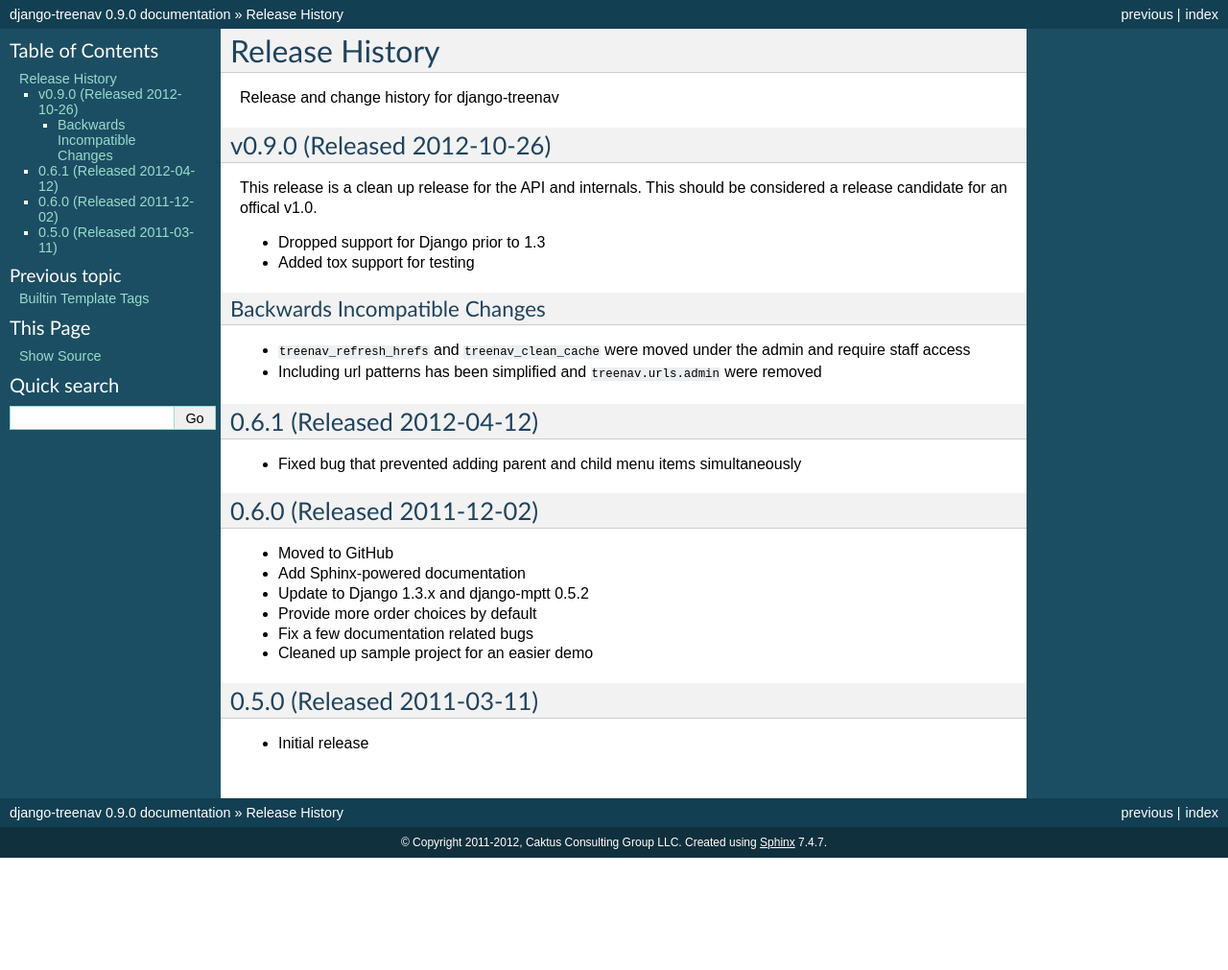
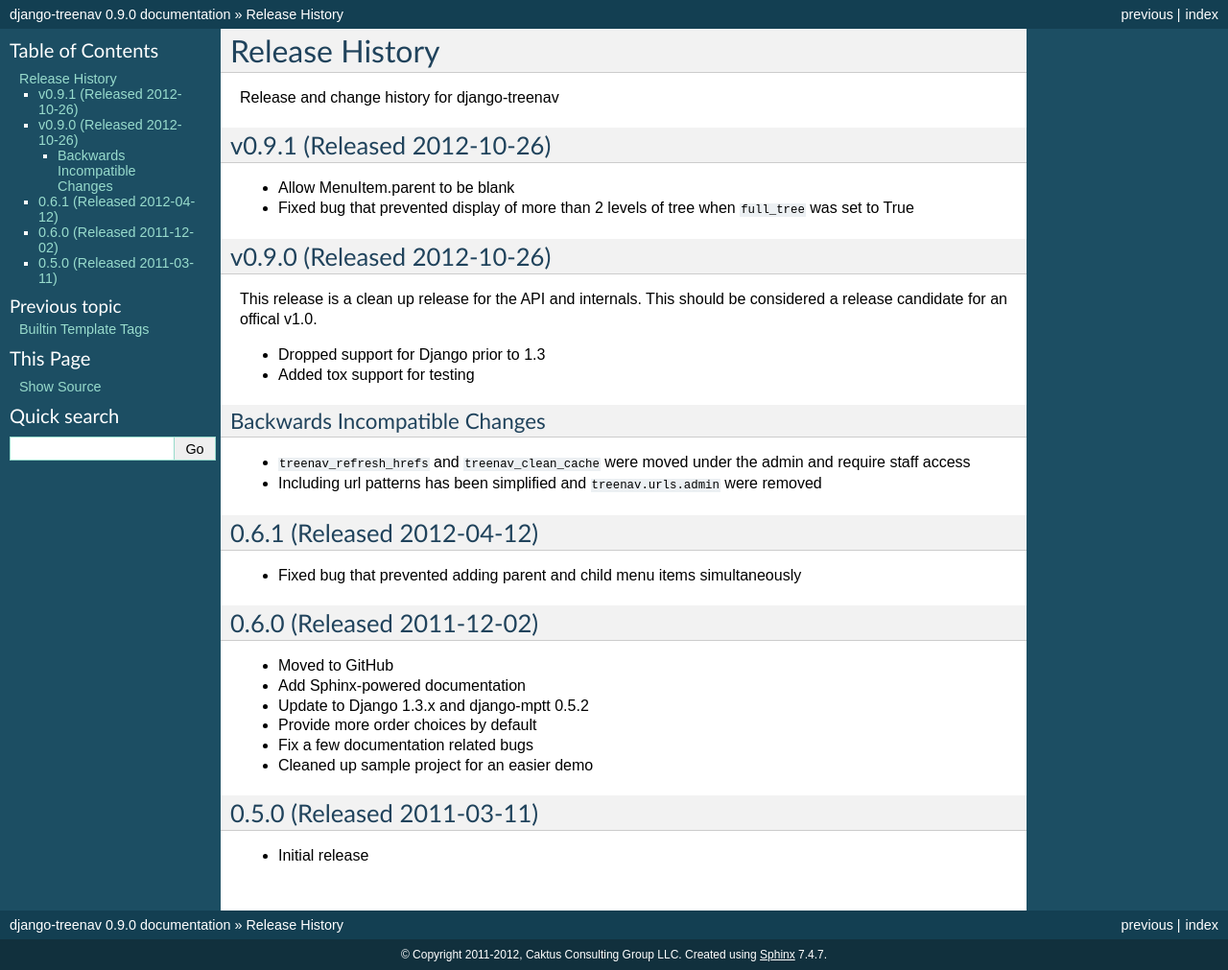
Before and after one commit to caktus/django-treenav, a Sphinx documentation site: the page built from docs/releases.rst, in a window 1280 px wide. Shown: the whole page at 96% size. Built offline with Sphinx 7.4.7, drawn with Linux system fonts in a browser that asks for light colours; before the commit the page ends 900 px from its top, so only the background shows below that.

Commit message:
Prepare release 0.9.1

```diff
--- a/docs/releases.rst
+++ b/docs/releases.rst
@@ -3,6 +3,12 @@
 
 Release and change history for django-treenav
 
+
+v0.9.1 (Released 2012-10-26)
+------------------------------------
+
+- Allow MenuItem.parent to be blank
+- Fixed bug that prevented display of more than 2 levels of tree when ``full_tree`` was set to True
 
 v0.9.0 (Released 2012-10-26)
 ------------------------------------
--- a/treenav/__init__.py
+++ b/treenav/__init__.py
@@ -1 +1 @@
-__version__ = '0.9.0'
+__version__ = '0.9.1'
```
Also changed, not shown: 1 other file.
